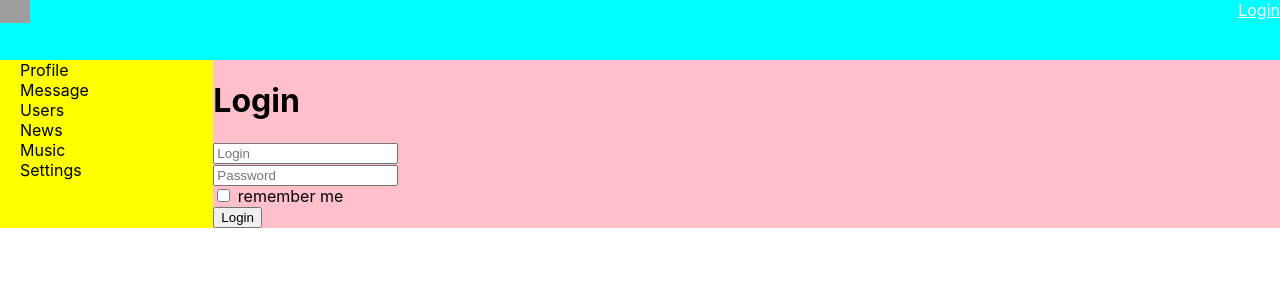
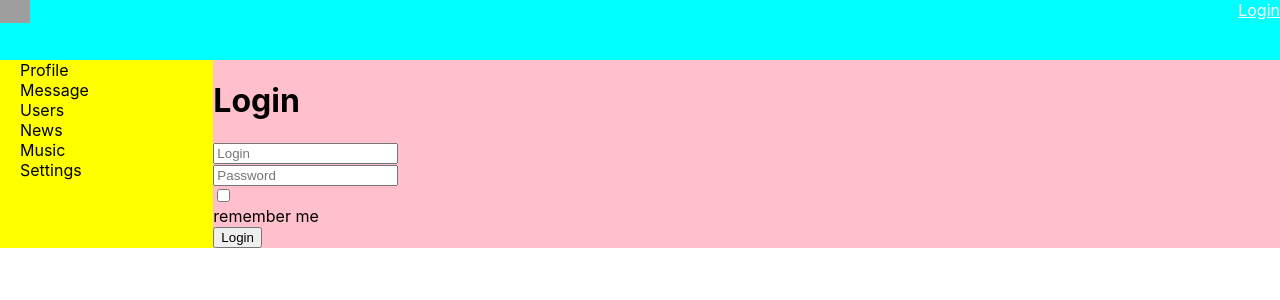
Before and after one commit to victor13bars/social-network, a React (Create React App) app: page /login in a window 1280 px wide. Shown: the top 300 px of the page. Built offline with nearby package versions, Linux system fonts and the light colour scheme; no server answers; grey boxes are pictures that could not be loaded.

Commit message:
77.React JS - redux-form field validation (валидация, ошибки).

```diff
--- a/src/components/Dialogs/Dialogs.tsx
+++ b/src/components/Dialogs/Dialogs.tsx
@@ -4,6 +4,8 @@ import DialogItem from "./DialogItem/DialogItem";
 import Message from "./Message/Message";
 import {DialogType, MessageType} from "../../redux/dialogs-reducer";
 import {Field, InjectedFormProps, reduxForm} from "redux-form";
+import {Textarea} from "../common/FormsControls/FormsControls";
+import {maxLengthCreator, required} from "../../utils/validators/validators";
 
 type FormDataType = {
     newMessageBody: string
@@ -16,6 +18,7 @@ export type DialogsPropsType = {
     isAuth: boolean
 }
 
+const maxLength10 = maxLengthCreator(10)
 const Dialogs = (props: DialogsPropsType) => {
 
     let dialogsItems = props.dialogs.map(dialog => (<DialogItem id={dialog.id} key={dialog.id} name={dialog.name}/>));
@@ -47,7 +50,10 @@ const AddMessageForm:React.FC<InjectedFormProps<FormDataType>> = (props) => {
     return (
         <form onSubmit={props.handleSubmit}>
             <div>
-                <Field component="textarea" name="newMessageBody" placeholder="Enter your message "/>
+                <Field component={Textarea}
+                       name="newMessageBody"
+                       placeholder="Enter your message "
+                validate={[required,maxLength10]}/>
                 {/*<textarea value={newMessageBody}*/}
                 {/*          onChange={onNewMessageChange}*/}
                 {/*          placeholder="Enter your message "></textarea>*/}
--- a/src/components/Login/Login.tsx
+++ b/src/components/Login/Login.tsx
@@ -1,5 +1,7 @@
 import React from "react";
 import {Field, InjectedFormProps, reduxForm} from "redux-form";
+import {Input} from "../common/FormsControls/FormsControls";
+import {required} from "../../utils/validators/validators";
 
 type FormDataType = {
     login: string
@@ -11,13 +13,13 @@ export const LoginForm: React.FC<InjectedFormProps<FormDataType>> = (props) => {
     return (
         <form onSubmit={props.handleSubmit}>
             <div>
-                <Field placeholder={'Login'} name={'login'} component={'input'}/>
+                <Field placeholder={'Login'} name={'login'} component={Input} validate={[required]}/>
             </div>
             <div>
-                <Field placeholder={'Password'} name={'password'} component={'input'}/>
+                <Field placeholder={'Password'} name={'password'} component={Input} validate={[required]}/>
             </div>
             <div>
-                <Field type={'checkbox'} name={'rememberMe'} component={'input'}/> remember me
+                <Field type={'checkbox'} name={'rememberMe'} component={Input}/> remember me
             </div>
             <div>
                 <button>Login</button>
--- a/src/components/Profile/MyPosts/MyPosts.tsx
+++ b/src/components/Profile/MyPosts/MyPosts.tsx
@@ -2,6 +2,8 @@ import React, {ChangeEvent} from "react";
 import classes from './MyPosts.module.css';
 import Post from "./Post/Post";
 import {Field, InjectedFormProps, reduxForm} from "redux-form";
+import {maxLengthCreator, required} from "../../../utils/validators/validators";
+import {Textarea} from "../../common/FormsControls/FormsControls";
 
 type FormDataType = {
     newMyPost: string
@@ -14,11 +16,11 @@ export type PostType = {
 }
 
 type MyPostsType = {
-    newPostText: string
     posts: Array<PostType>
     addPost: (newMyPost: string) => void
 }
 
+const maxLength10 = maxLengthCreator(10)
 const MyPosts = (props: MyPostsType) => {
     console.log(props.posts)
     let postsElements = props.posts.map(p => <Post id={p.id} message={p.message} likeCount={p.likeCount}/>)
@@ -54,7 +56,7 @@ const AddMyPostsForm: React.FC<InjectedFormProps<FormDataType>> = (props) => {
     return (
         <form onSubmit={props.handleSubmit}>
             <div>
-                <Field component="textarea" name="newMyPost" placeholder="Enter your post"/>
+                <Field component={Textarea} name="newMyPost" placeholder="Enter your post" validate={[required,maxLength10]}/>
                 {/*<textarea value={props.newPostText} onChange={onPostChange}/>*/}
             </div>
             <div>
--- a/src/components/Profile/MyPosts/MyPostsContainer.tsx
+++ b/src/components/Profile/MyPosts/MyPostsContainer.tsx
@@ -32,8 +32,7 @@ import {Dispatch} from "redux";
 
 let mapStateToProps = (state: AppStateType) => {
     return {
-        posts: state.profilePage.posts,
-        newPostText: state.profilePage.messageForNewPost
+        posts: state.profilePage.posts
     }
 }
 let mapDispatchToProps = (dispatch: Dispatch<ProfileReducersTypes>) => {
--- /dev/null
+++ b/src/components/common/FormsControls/FormsControls.js
@@ -0,0 +1,23 @@
+import React from "react"
+import styles from "./FormsControls.module.css"
+
+const FormControl = ({input, meta,child, ...props}) =>{
+    const hasError = meta.touched && meta.error;
+    return (
+        <div className={styles.formControl + " " + (hasError ? styles.error : "")}>
+            <div>
+                {props.children}
+            </div>
+            {hasError && <span>{meta.error}</span>}
+        </div>
+    )
+}
+export const Textarea = (props) => {
+    const {input, meta,child, ...restProps} = props;
+    return <FormControl {...props}><textarea {...input} {...restProps}/></FormControl>
+}
+
+export const Input = (props) => {
+    const {input, meta,child, ...restProps} = props;
+    return <FormControl {...props}><input {...input} {...restProps}/></FormControl>
+}
--- /dev/null
+++ b/src/components/common/FormsControls/FormsControls.module.css
@@ -0,0 +1,12 @@
+.formControl {
+
+}
+
+.formControl.error input,
+.formControl.error textarea {
+    border: solid red 2px;
+}
+
+.formControl.error span {
+    color: red
+}
--- /dev/null
+++ b/src/utils/validators/validators.js
@@ -0,0 +1,9 @@
+export const required = (value) => {
+    if (value) return undefined
+    return "Field is required"
+}
+
+export const maxLengthCreator = (maxLength) => (value) => {
+    if (value.length > maxLength) return `Max length is ${maxLength} symbols`
+    return undefined
+}
```
